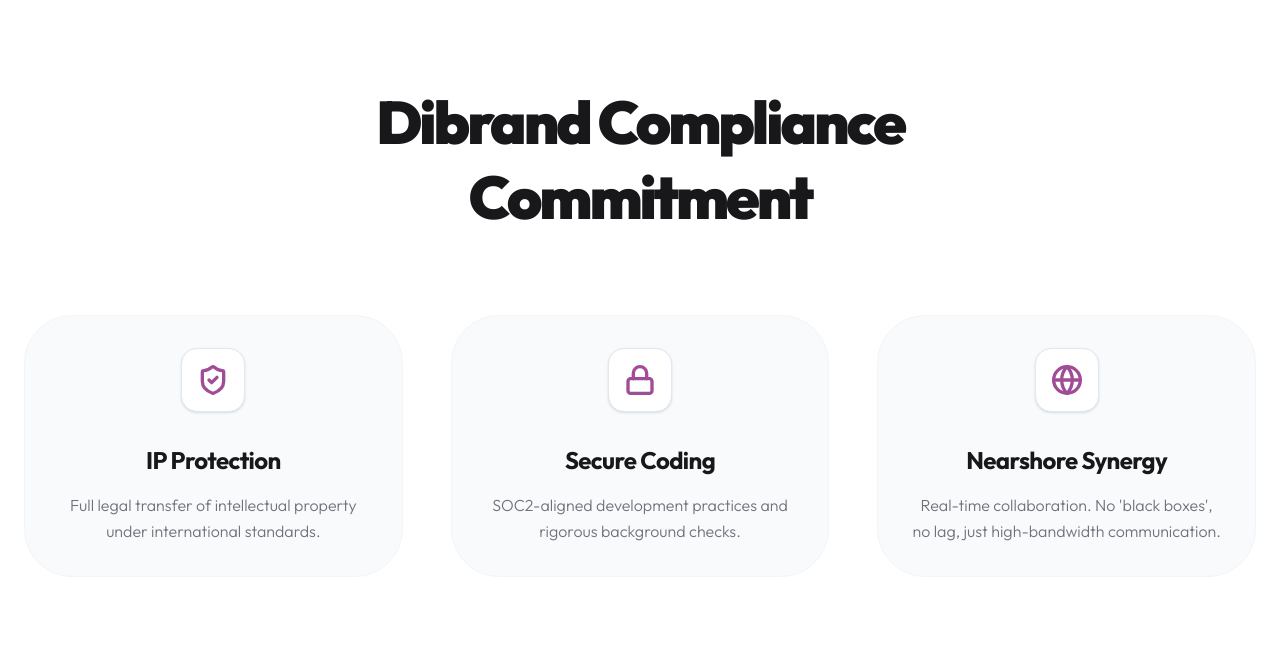
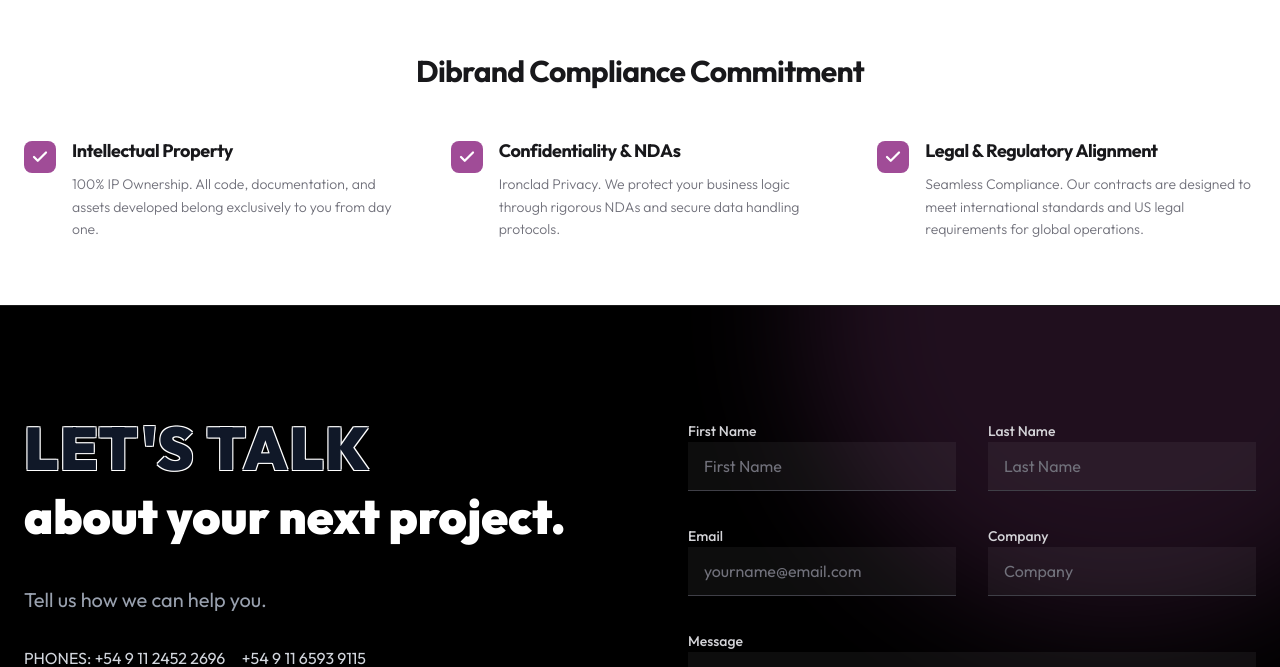
Before and after one commit to dibrand-dev/dibrand-redesign, a Next.js app: page /en in a window 1280 px wide. Shown: the part 4013-4680 px from the top of the page. Built offline with nearby package versions, Linux system fonts and the light colour scheme; no server answers; the database is empty.

Commit message:
feat: optimize ComplianceSection with a compact 3-column layout and updated content

```diff
--- a/components/home/ComplianceSection.tsx
+++ b/components/home/ComplianceSection.tsx
@@ -1,5 +1,5 @@
 import React from 'react';
-import { ShieldCheck, Lock, Globe } from 'lucide-react';
+import { Check } from 'lucide-react';
 
 interface ComplianceSectionProps {
     dict: {
@@ -13,37 +13,37 @@ interface ComplianceSectionProps {
     };
 }
 
-const icons = [ShieldCheck, Lock, Globe];
-
 export default function ComplianceSection({ dict }: ComplianceSectionProps) {
     const { title, items } = dict.compliance;
 
     return (
-        <section className="py-24 bg-white font-outfit">
+        <section className="py-16 bg-white font-outfit" id="compliance">
             <div className="container mx-auto px-6">
-                <div className="text-center mb-20">
-                    <h2 className="text-4xl md:text-6xl font-black text-zinc-900 tracking-tighter leading-tight max-w-3xl mx-auto">
+                {/* Compact Header */}
+                <div className="text-center mb-12">
+                    <h2 className="text-2xl md:text-3xl font-bold text-zinc-900 tracking-tight">
                         {title}
                     </h2>
                 </div>
 
-                <div className="grid grid-cols-1 md:grid-cols-3 gap-12 max-w-7xl mx-auto">
-                    {items.map((item, index) => {
-                        const Icon = icons[index] || ShieldCheck;
-                        return (
-                            <div key={index} className="flex flex-col items-center text-center p-8 rounded-[3rem] bg-slate-50 border border-slate-100 hover:shadow-xl hover:shadow-brand/5 hover:-translate-y-2 transition-all duration-500">
-                                <div className="w-16 h-16 rounded-2xl bg-white border border-slate-200 flex items-center justify-center text-brand mb-8 shadow-sm">
-                                    <Icon size={32} strokeWidth={2.5} />
-                                </div>
-                                <h3 className="text-2xl font-bold text-zinc-900 mb-4 tracking-tight">
+                {/* 3 Pillars Grid - Horizontal Layout */}
+                <div className="grid grid-cols-1 md:grid-cols-3 gap-x-12 gap-y-10 max-w-7xl mx-auto">
+                    {items.map((item, index) => (
+                        <div key={index} className="flex items-start gap-4 group">
+                            {/* Purple Checkbox */}
+                            <div className="flex-shrink-0 w-8 h-8 rounded-lg bg-brand flex items-center justify-center text-white mt-1 transform group-hover:rotate-12 transition-transform duration-300">
+                                <Check size={18} strokeWidth={3} />
+                            </div>
+                            <div className="flex flex-col">
+                                <h3 className="text-lg font-bold text-zinc-900 font-outfit tracking-tight mb-2">
                                     {item.title}
                                 </h3>
-                                <p className="text-zinc-500 font-light leading-relaxed">
+                                <p className="text-sm text-zinc-500 font-outfit leading-relaxed font-light">
                                     {item.desc}
                                 </p>
                             </div>
-                        );
-                    })}
+                        </div>
+                    ))}
                 </div>
             </div>
         </section>
--- a/dictionaries/en.json
+++ b/dictionaries/en.json
@@ -139,16 +139,16 @@
             "title": "Dibrand Compliance Commitment",
             "items": [
                 {
-                    "title": "IP Protection",
-                    "desc": "Full legal transfer of intellectual property under international standards."
+                    "title": "Intellectual Property",
+                    "desc": "100% IP Ownership. All code, documentation, and assets developed belong exclusively to you from day one."
                 },
                 {
-                    "title": "Secure Coding",
-                    "desc": "SOC2-aligned development practices and rigorous background checks."
+                    "title": "Confidentiality & NDAs",
+                    "desc": "Ironclad Privacy. We protect your business logic through rigorous NDAs and secure data handling protocols."
                 },
                 {
-                    "title": "Nearshore Synergy",
-                    "desc": "Real-time collaboration. No 'black boxes', no lag, just high-bandwidth communication."
+                    "title": "Legal & Regulatory Alignment",
+                    "desc": "Seamless Compliance. Our contracts are designed to meet international standards and US legal requirements for global operations."
                 }
             ]
         },
--- a/dictionaries/es.json
+++ b/dictionaries/es.json
@@ -139,16 +139,16 @@
             "title": "Compromiso de Cumplimiento Dibrand",
             "items": [
                 {
-                    "title": "Protección de IP",
-                    "desc": "Transferencia legal total de la propiedad intelectual bajo estándares internacionales."
+                    "title": "Propiedad Intelectual 100%",
+                    "desc": "Propiedad Intelectual 100%. Todo el código, documentación y activos desarrollados te pertenecen exclusivamente desde el primer día."
                 },
                 {
-                    "title": "Código Seguro",
-                    "desc": "Prácticas de desarrollo alineadas con SOC2 y rigurosas verificaciones de antecedentes."
+                    "title": "Privacidad Blindada",
+                    "desc": "Privacidad Blindada. Protegemos tu lógica de negocio mediante NDAs rigurosos y protocolos de manejo de datos seguros."
                 },
                 {
-                    "title": "Sinergia Nearshore",
-                    "desc": "Colaboración en tiempo real. Sin 'cajas negras', sin retrasos, solo comunicación de alto ancho de banda."
+                    "title": "Cumplimiento sin Fricciones",
+                    "desc": "Cumplimiento sin Fricciones. Nuestros contratos están diseñados para cumplir con estándares internacionales y requerimientos legales de USA."
                 }
             ]
         },
```
